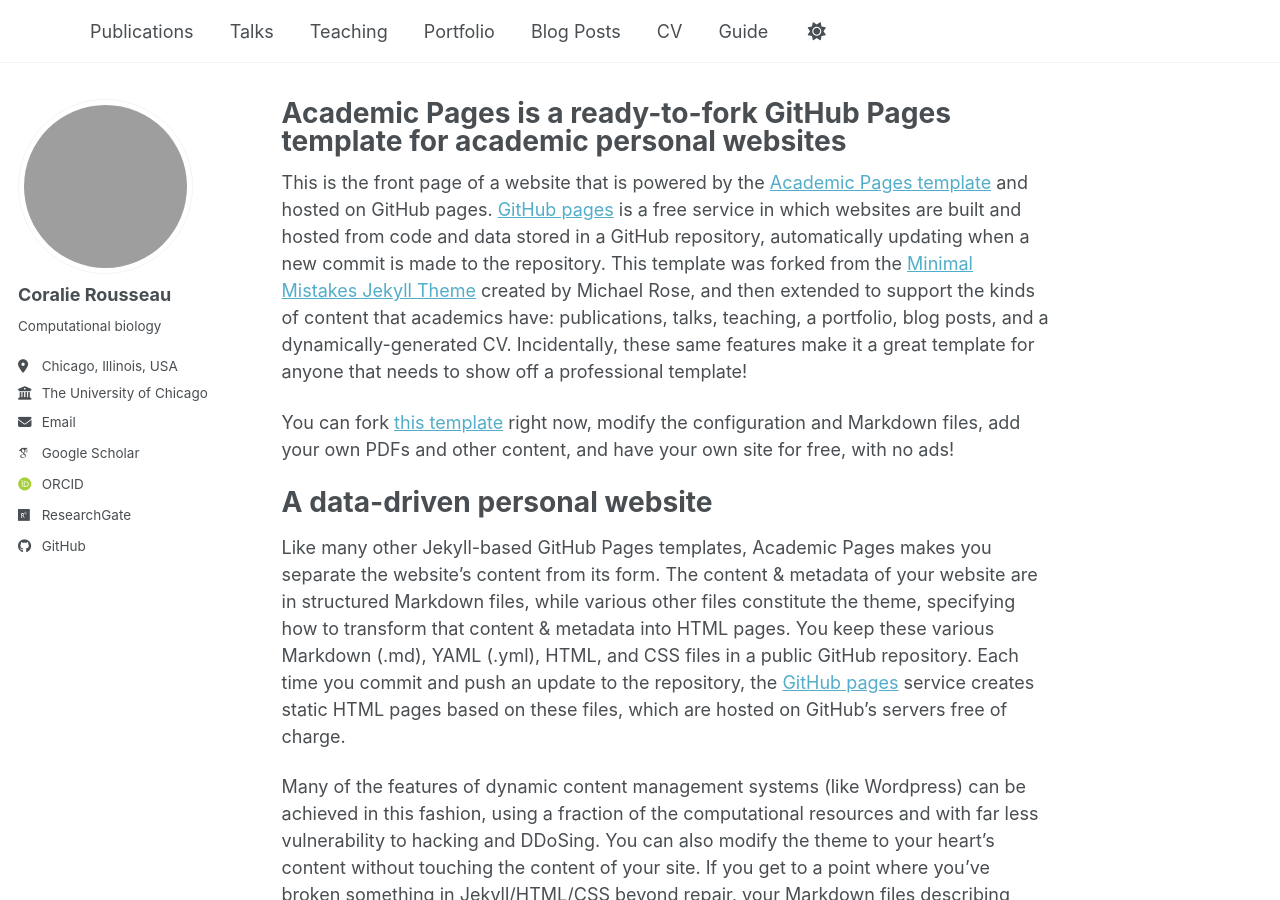
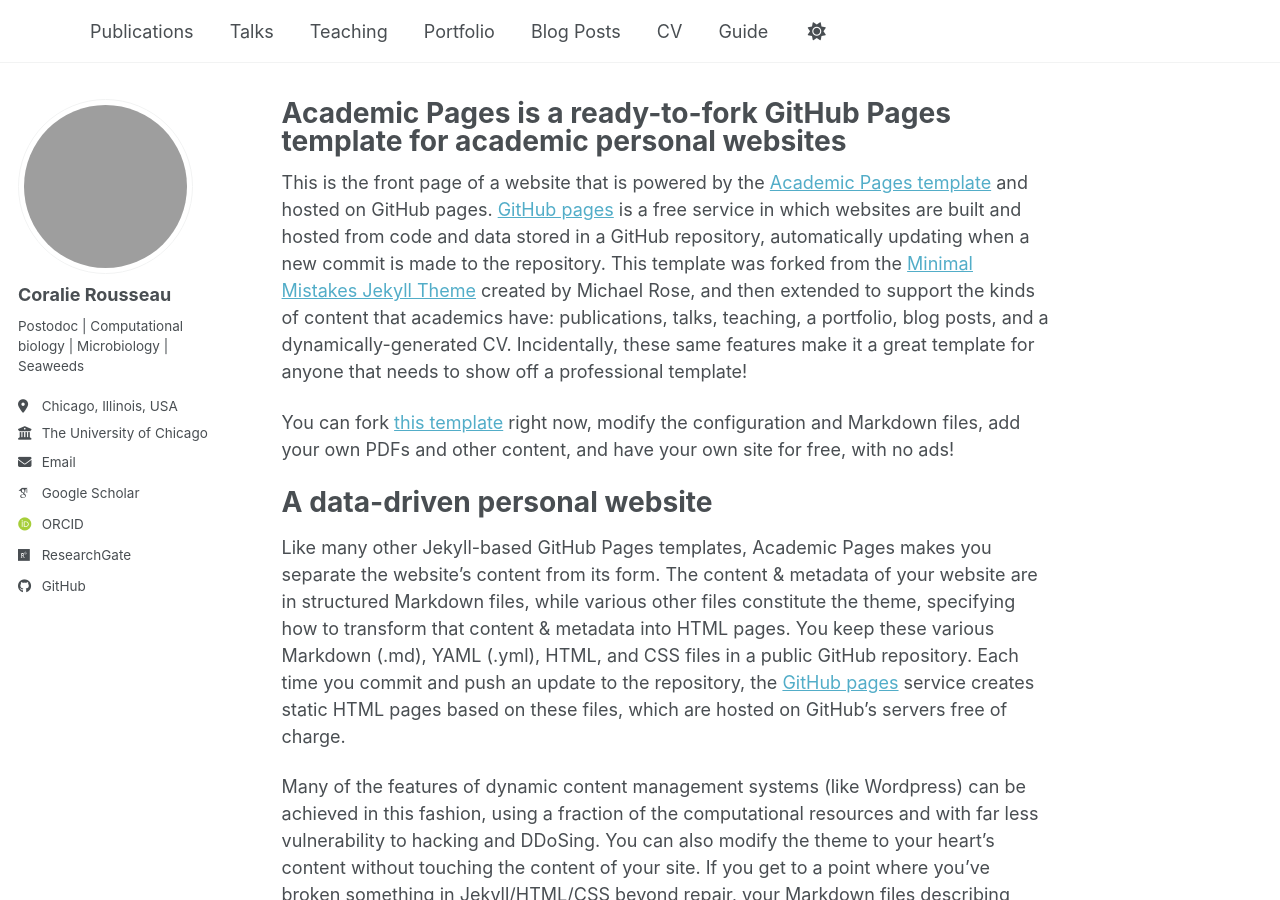
Before and after one commit to rssco/rssco.github.io, a Jekyll site: the page built from _pages/about.md, in a window 1280 px wide and 900 px high. Built offline with Jekyll 4.4.1, drawn with Linux system fonts in a browser that asks for light colours; some web fonts are replaced; a script bundle is joined from its source files by our own code; library files that are not in the unit come from our copies; grey boxes are pictures that could not be loaded.

Commit message:
Modify description and bio in _config.yml
Updated description and bio fields in the config.

```diff
--- a/_config.yml
+++ b/_config.yml
@@ -12,7 +12,7 @@
 title                    : ""
 title_separator          : ""
 name                     : &name "Your Name"
-description              : Postdoc
+description              : ""
 url                      : https://academicpages.github.io # The base hostname & protocol for your site e.g. "https://[your GitHub username].github.io",
                                                            # or if you already have some other page hosted on Github then use "https://[your GitHub username].github.io/[Your Repo Name]"
 baseurl                  : "" # the subpath of your site, e.g. "/blog"
@@ -25,8 +25,7 @@
   # Biographic information
   avatar           : "https://avatars.githubusercontent.com/u/60218121?v=4"
   name             : Coralie Rousseau
-  pronouns         : ""
-  bio              : Computational biology
+  bio              : Postodoc | Computational biology | Microbiology | Seaweeds
   location         : Chicago, Illinois, USA
   employer         : The University of Chicago
   email            : crousseau@uchicago.edu
```
